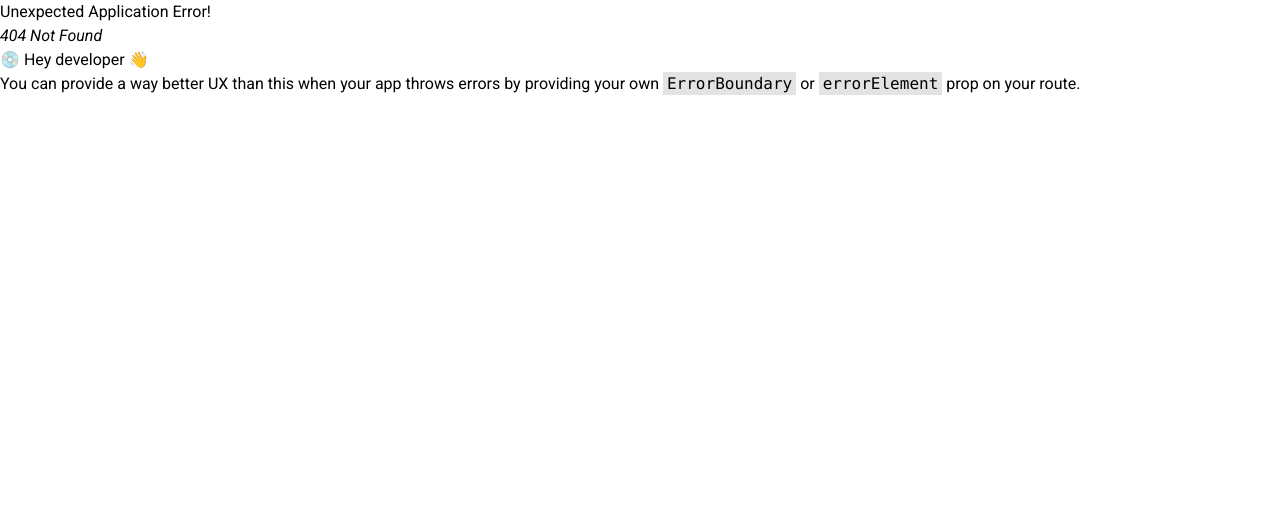
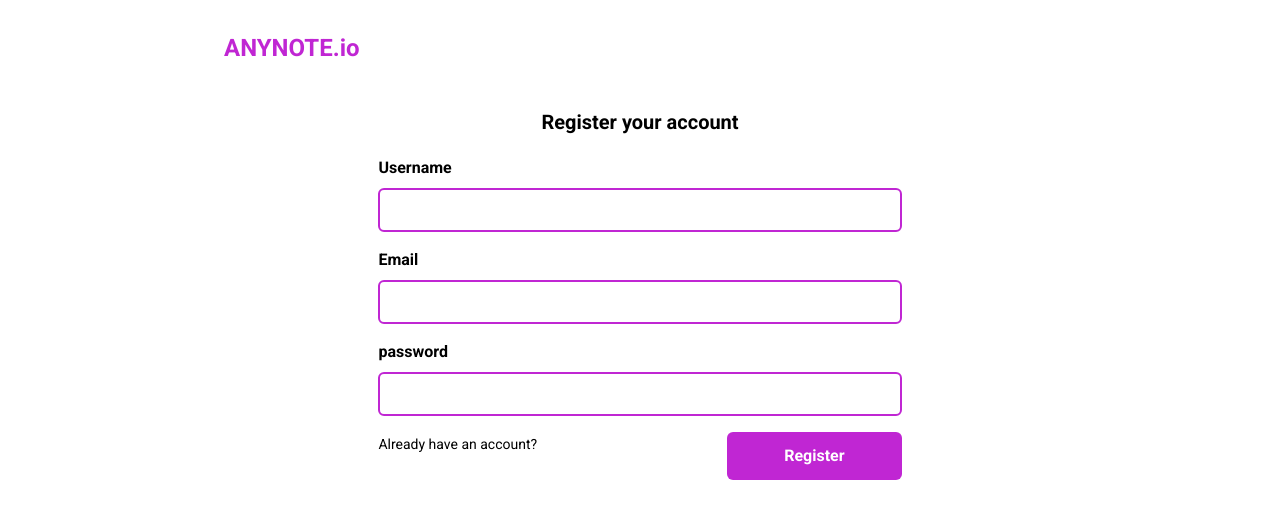
Before and after one commit to Latimerhtet/AnyNoteApp-Client, a React (Vite) app: page /register in a window 1280 px wide. Before the commit this address had no page. Shown: the top 518 px of the page. Built offline with nearby package versions, Linux system fonts and the light colour scheme.

Commit message:
pagination added and login and register UI added

```diff
--- a/src/App.jsx
+++ b/src/App.jsx
@@ -4,6 +4,8 @@ import Main from "./layouts/Main";
 import Home from "./pages/Home";
 import Create from "./pages/Create";
 import Edit from "./pages/Edit";
+import Login from "./pages/Login";
+import Register from "./pages/Register";
 const App = () => {
   const router = createBrowserRouter([
     {
@@ -13,6 +15,8 @@ const App = () => {
         { index: true, element: <Home /> },
         { path: "/create", element: <Create /> },
         { path: "/edit/:id", element: <Edit /> },
+        { path: "/login", element: <Login /> },
+        { path: "/register", element: <Register /> },
       ],
     },
   ]);
--- /dev/null
+++ b/src/components/AuthForm.jsx
@@ -0,0 +1,107 @@
+import React from "react";
+
+// import for validation with formik
+import { Formik, Form, Field } from "formik";
+import StyledErrMsg from "./StyledErrMsg";
+import * as yup from "yup";
+import { Link } from "react-router-dom";
+
+const AuthForm = ({ isLogin }) => {
+  const initialValues = {
+    username: "",
+    email: "",
+    password: "",
+  };
+  const authSubmit = (values) => {
+    console.log(values);
+  };
+  const authFormSchema = yup.object({
+    username: yup
+      .string()
+      .min(3, "username is too short!")
+      .max(50, "username is too long")
+      .required("Username is required"),
+    email: yup.string().email("Invalid Email").required("Email is required!"),
+    password: yup
+      .string()
+      .lowercase("All the characters must be lowercase")
+      .min(4, "Must be at least 4 characters")
+      .required("Password is required!"),
+  });
+  return (
+    <section className="p-3 mb-10 flex flex-col items-center gap-5">
+      <p className="text-xl font-bold">
+        {isLogin ? "Login to your account" : "Register your account"}
+      </p>
+
+      <Formik
+        initialValues={initialValues}
+        onSubmit={authSubmit}
+        validationSchema={authFormSchema}
+      >
+        {({ values, errors }) => (
+          <Form className="w-3/5">
+            {/* Username */}
+            <div className="flex flex-col gap-2 mb-2">
+              <label htmlFor="username" className="font-bold">
+                Username
+              </label>
+              <Field
+                type="text"
+                id="username"
+                name="username"
+                className="border-2 border-fuchsia-600 p-2 rounded-md outline-none"
+              />
+              <StyledErrMsg name="username" />
+            </div>
+
+            {/* email */}
+            <div className="flex flex-col gap-2 mb-2">
+              <label htmlFor="email" className="font-bold">
+                Email
+              </label>
+              <Field
+                type="email"
+                id="email"
+                name="email"
+                className="border-2 border-fuchsia-600 p-2 rounded-md outline-none"
+              />
+              <StyledErrMsg name="email" />
+            </div>
+            <div className="flex flex-col gap-2 mb-2">
+              <label htmlFor="password" className="font-bold">
+                password
+              </label>
+              <Field
+                type="password"
+                id="password"
+                name="password"
+                className="border-2 border-fuchsia-600 p-2 rounded-md outline-none"
+              />
+              <StyledErrMsg name="password" />
+            </div>
+            <div>
+              {isLogin ? (
+                <Link className="hover:underline text-sm" to={"/Register"}>
+                  Don't have an account?
+                </Link>
+              ) : (
+                <Link className="hover:underline text-sm" to={"/login"}>
+                  Already have an account?
+                </Link>
+              )}
+              <button
+                type="submit"
+                className="bg-fuchsia-600 p-3 text-white w-1/3 float-end font-bold rounded-md"
+              >
+                {isLogin ? "Login" : "Register"}
+              </button>
+            </div>
+          </Form>
+        )}
+      </Formik>
+    </section>
+  );
+};
+
+export default AuthForm;
--- a/src/components/Navbar.jsx
+++ b/src/components/Navbar.jsx
@@ -1,14 +1,17 @@
 import React from "react";
+import { Link } from "react-router-dom";
 
 const Navbar = () => {
   return (
     <nav className="m-8 flex gap-4 items-center">
-      <h1 className="font-bold w-1/4 text-2xl text-fuchsia-600">ANYNOTE.io</h1>
-      <input
+      <h1 className="font-bold w-1/4 text-2xl text-fuchsia-600">
+        <Link>ANYNOTE.io</Link>
+      </h1>
+      {/* <input
         type="text"
         className="p-2 w-3/4  border-2 border-fuchsia-600 placeholder:text-fuchsia-600 outline-none rounded-md"
         placeholder="Search note..."
-      />
+      /> */}
     </nav>
   );
 };
--- a/src/components/NoteFrom.jsx
+++ b/src/components/NoteFrom.jsx
@@ -28,7 +28,7 @@ const NoteFrom = ({ isCreate, editNote }) => {
     title: yup
       .string()
       .min(3, "title is too short")
-      .max(20, "title is too long")
+      .max(100, "title is too long")
       .required("title is required!"),
     content: yup.string().required("Content is required!"),
     profile_img: yup
--- a/src/components/StyledErrMsg.jsx
+++ b/src/components/StyledErrMsg.jsx
@@ -2,7 +2,7 @@ import React from "react";
 import { ErrorMessage } from "formik";
 const StyledErrMsg = ({ name }) => {
   return (
-    <div className="text-red-600 font-mono">
+    <div className="text-red-600 font-mono text-sm">
       <ErrorMessage name={name} />
     </div>
   );
--- a/src/pages/Home.jsx
+++ b/src/pages/Home.jsx
@@ -5,19 +5,32 @@ import { Rings } from "react-loader-spinner";
 
 import { Bounce, ToastContainer, toast } from "react-toastify";
 import "react-toastify/dist/ReactToastify.css";
+
+import ChevronRightIcon from "@mui/icons-material/ChevronRight";
+import ChevronLeftIcon from "@mui/icons-material/ChevronLeft";
 const Home = () => {
   const [notes, setNotes] = useState([]);
   const [loading, setLoading] = useState();
-  const getNotes = async () => {
+  const [currentPage, setCurrentPage] = useState(1);
+  const [hasPre, setHasPre] = useState(true);
+  const [hasNext, setHasNext] = useState(true);
+  const [totalNotesAvailable, setTotalNotes] = useState(null);
+  const [totalPagesAvailable, setTotalPages] = useState(null);
+
+  const getNotes = async (pageNo) => {
     setLoading(true);
-    const response = await fetch(`${import.meta.env.VITE_API_URL}/notes`);
-    const notes = await response.json();
+    const response = await fetch(
+      `${import.meta.env.VITE_API_URL}/notes?page=${pageNo}`
+    );
+    const { notes, totalNotes, totalPages } = await response.json();
     setNotes(notes);
+    setTotalNotes(totalNotes);
+    setTotalPages(totalPages);
     setLoading(false);
   };
   useEffect(() => {
-    getNotes();
-  }, []);
+    getNotes(currentPage);
+  }, [currentPage]);
 
   const customAlert = (message) => {
     toast.success(message, {
@@ -31,6 +44,17 @@ const Home = () => {
       theme: "light",
       transition: "Bounce",
     });
+  };
+
+  const handlePre = () => {
+    if (currentPage > 1) {
+      setCurrentPage((pre) => pre - 1);
+    }
+  };
+  const handleNext = () => {
+    if (currentPage < totalPagesAvailable) {
+      setCurrentPage((pre) => pre + 1);
+    }
   };
   return (
     <section className="p-8 flex justify-center">
@@ -77,6 +101,40 @@ const Home = () => {
         {/* Same as */}
         <ToastContainer />
         <Plus />
+        <div className="flex items-center justify-center gap-5 w-full">
+          {currentPage !== 1 && currentPage < totalPagesAvailable && (
+            <>
+              <button
+                className="p-3 border-2 border-fuchsia-600 rounded-full text-fuchsia-600"
+                onClick={handlePre}
+              >
+                <ChevronLeftIcon />
+              </button>
+              <button
+                className="p-3 border-2 border-fuchsia-600 rounded-full text-fuchsia-600"
+                onClick={handleNext}
+              >
+                <ChevronRightIcon />
+              </button>
+            </>
+          )}
+          {currentPage !== 1 && currentPage == totalPagesAvailable && (
+            <button
+              className="p-3 border-2 border-fuchsia-600 rounded-full text-fuchsia-600"
+              onClick={handlePre}
+            >
+              <ChevronLeftIcon />
+            </button>
+          )}
+          {currentPage == 1 && currentPage < totalPagesAvailable && (
+            <button
+              className="p-3 border-2 border-fuchsia-600 rounded-full text-fuchsia-600"
+              onClick={handleNext}
+            >
+              <ChevronRightIcon />
+            </button>
+          )}
+        </div>
       </div>
     </section>
   );
--- /dev/null
+++ b/src/pages/Login.jsx
@@ -0,0 +1,12 @@
+import React from "react";
+import AuthForm from "../components/AuthForm";
+
+const Login = () => {
+  return (
+    <section>
+      <AuthForm isLogin={true} />
+    </section>
+  );
+};
+
+export default Login;
--- /dev/null
+++ b/src/pages/Register.jsx
@@ -0,0 +1,12 @@
+import React from "react";
+import AuthForm from "../components/AuthForm";
+
+const Register = () => {
+  return (
+    <section>
+      <AuthForm isLogin={false} />
+    </section>
+  );
+};
+
+export default Register;
```
